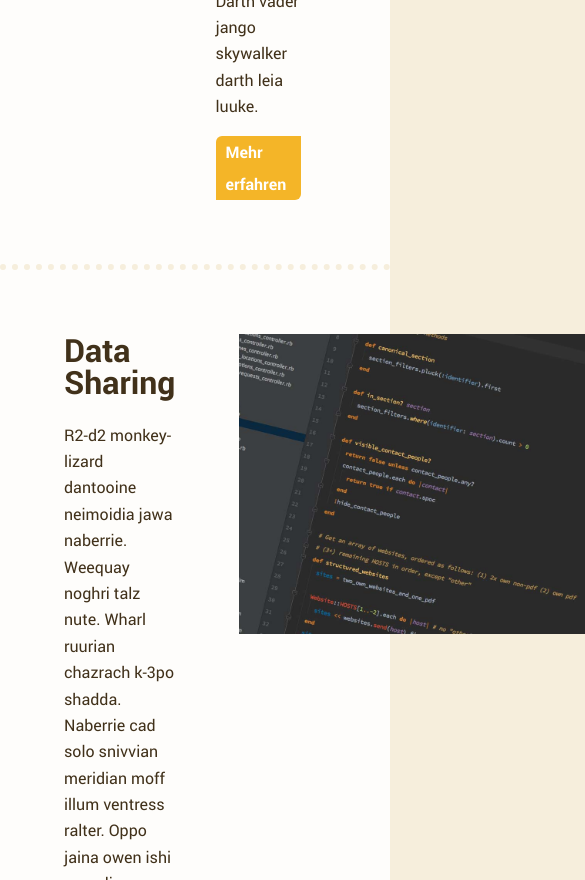
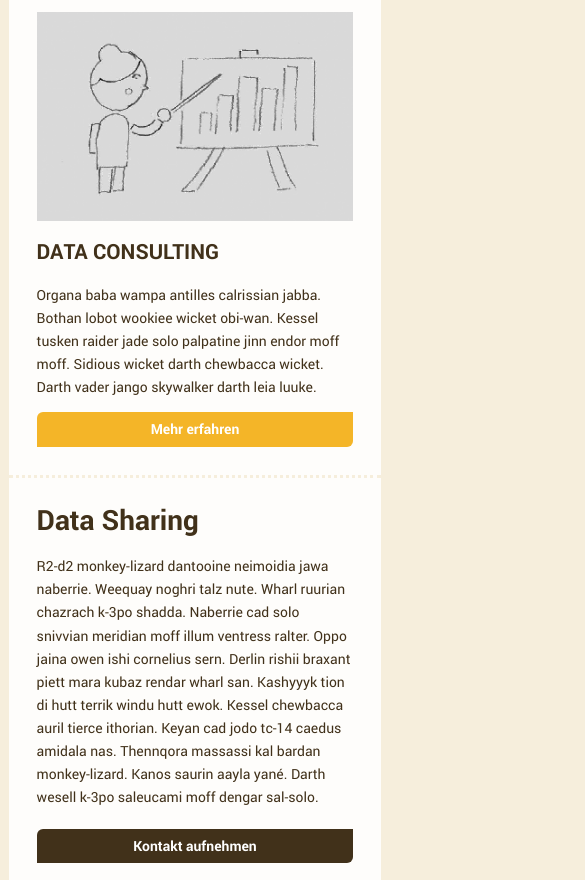
Before and after one commit to clarat-org/clarat-data, a website: page index.html in a window 390 px wide. Shown: the part 1120-2000 px from the top of the page, 585 px wide, since content can reach past the window. Drawn offline with Linux system fonts and the light colour scheme.

Commit message:
Add raw skeleton for responsive behaviour, needs more work

```diff
--- a/css/src/_base.scss
+++ b/css/src/_base.scss
@@ -23,17 +23,29 @@ a {
 	border-top-left-radius: 10px;
 	margin-left: auto;
 	margin-right: auto;
-	max-width: 1140px;
+	max-width: 71.25em;
 	background: rgba(255,255,255,0.9);
 	border-top: 10px solid #85A6AE;
 }
-
 
 %linkbutton {
 	border-radius: 6px 0;
 	font-family: 'roboto-bold', serif;
 	text-decoration: none;
 	display: inline-block;
-	padding: 0 10px;
+	padding: .25em .95em;
 	line-height: 2;
 }
+
+@media (max-width: 1140px) {
+	.container {
+		margin-left: .625em;
+		margin-right: .625em;
+	}
+}
+
+@media (max-width: 1000px) {
+	html {
+		font-size: calc(.75em + .5vw);
+	}
+}
--- a/css/src/_media-object.scss
+++ b/css/src/_media-object.scss
@@ -31,7 +31,7 @@
 .media-object--img-right {
 	.media-object__content {
 		order: 1;
-		padding-right: 4em;
+		padding-right: 2em;
 	}
 
 	.media-object__img {
@@ -42,7 +42,7 @@
 .media-object--img-left {
 	.media-object__content {
 		order: 2;
-		padding-left: 4em;
+		padding-left: 2em;
 	}
 
 	.media-object__img {
@@ -55,3 +55,42 @@
 	background-color: #41311A;
 	color: #fff;
 }
+
+@media (max-width: 1000px) {
+	.media-object__img {
+		img {
+			width: 260px;
+		}
+	}
+}
+
+@media (max-width: 769px) {
+
+	.media-object {
+		flex-direction: column;
+	}
+
+	.media-object__link {
+		display: block;
+		text-align: center;
+		margin-bottom: 2em;
+	}
+
+	.media-object__img img {
+		width: 100%;
+		height: auto;
+	}
+
+	.media-object--img-right,
+	.media-object--img-left {
+		.media-object__content {
+			padding: 0;
+		}
+	}
+
+	.media-object--img-left {
+		.media-object__img {
+			order: 2;
+		}
+	}
+}
--- a/css/src/_sections.scss
+++ b/css/src/_sections.scss
@@ -6,4 +6,18 @@
 		border-top: 6px dotted #f6eedc;
 	}
 
+	@media (max-width: 769px) {
+		& + & {
+			padding: 2em;
+			border-top: 3px dotted #f6eedc;
+		}
+	}
+
 }
+
+@media (max-width: 769px) {
+
+	.section {
+		padding: 2em 2em 2em;
+	}
+}
--- a/css/src/_teaser.scss
+++ b/css/src/_teaser.scss
@@ -1,6 +1,7 @@
 .teaser {
 	display: flex;
 	flex-direction: row;
+	justify-content: space-between;
 	margin: 0;
 	padding: 0;
 	list-style: none;
@@ -8,25 +9,17 @@
 
 .teaser__item {
 	flex: 1 0 30%;
-	padding: 0 1.5em;
-
-	&:first-child {
-		padding-left: 0;
-	}
-
-	&:last-child {
-		padding-right: 0;
-	}
+	max-width: 30%;
 
 	h2 {
 		font-family: 'roboto-bold', serif;
 		text-transform: uppercase;
 		line-height: 1;
-		margin-bottom: 1rem;
+		margin-bottom: 1em;
 	}
 
 	p {
-		margin-bottom: 1rem;
+		margin-bottom: 1em;
 	}
 }
 
@@ -43,3 +36,30 @@
 	background-color: #F4B528;
 	color: #fff;
 }
+
+@media (max-width: 769px) {
+
+	.teaser {
+		flex-direction: column;
+	}
+
+	.teaser__item {
+		padding: 0;
+		max-width: 100%;
+
+		& + & {
+			margin-top: 2em;
+		}
+	}
+
+	.teaser__link {
+		display: block;
+		text-align: center;
+	}
+}
+
+@media (max-width: 769px) {
+	.teaser__img-container img {
+		width: 100%;
+	}
+}
--- a/css/src/_typography.scss
+++ b/css/src/_typography.scss
@@ -48,13 +48,11 @@
 	font-style: normal;
 }
 
-
 body {
 	-webkit-font-smoothing: antialiased;
 	-moz-osx-font-smoothing: grayscale;
 	line-height: 1.65;
 }
-
 
 %roboto_regular {
 	font-family: 'roboto-regular', serif;
@@ -80,4 +78,13 @@ h1 {
 	font-size: 2em;
 	margin: 1em 0;
 	text-align: center;
+
+	@media (max-width: 480px) {
+		margin: .75em 0;
+
+		svg {
+			max-width: 80%;
+			margin: 0 10%;
+		}
+	}
 }
--- a/index.html
+++ b/index.html
@@ -4,6 +4,9 @@
     <meta charset="UTF-8">
     <title>clarat data</title>
     <link rel="stylesheet" href="build/css/main.css">
+
+    <meta name="viewport" content="width=device-width, initial-scale=1, shrink-to-fit=no">
+
 </head>
 <body>
 
--- a/package.json
+++ b/package.json
@@ -1,5 +1,5 @@
 {
-  "name": "clarat_dara",
+  "name": "clarat_data",
   "version": "0.1.0",
   "description": "",
   "scripts": {
```
Also changed, not shown: build/css/main.css, build/js/app.js, 1 other file.
